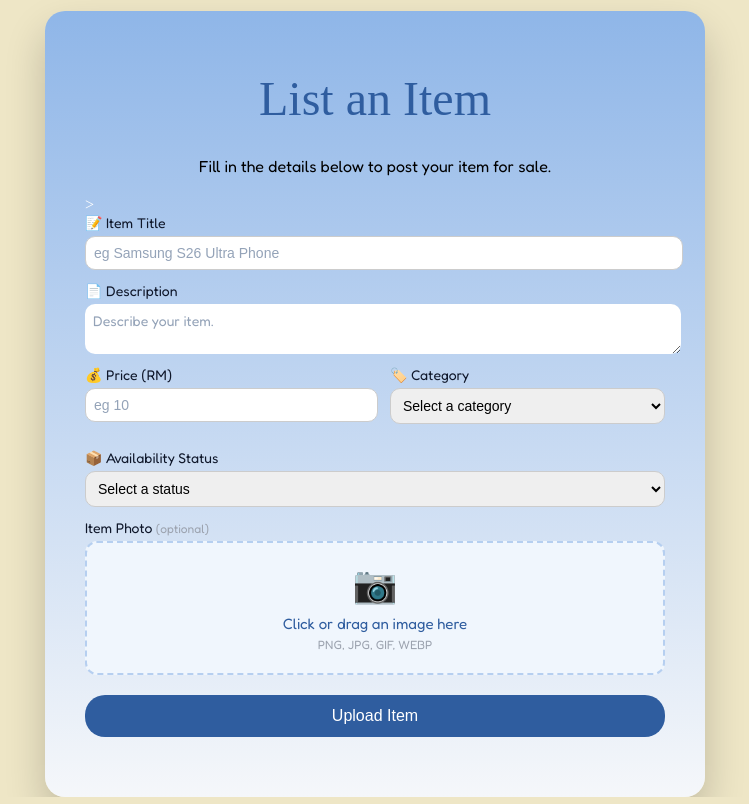
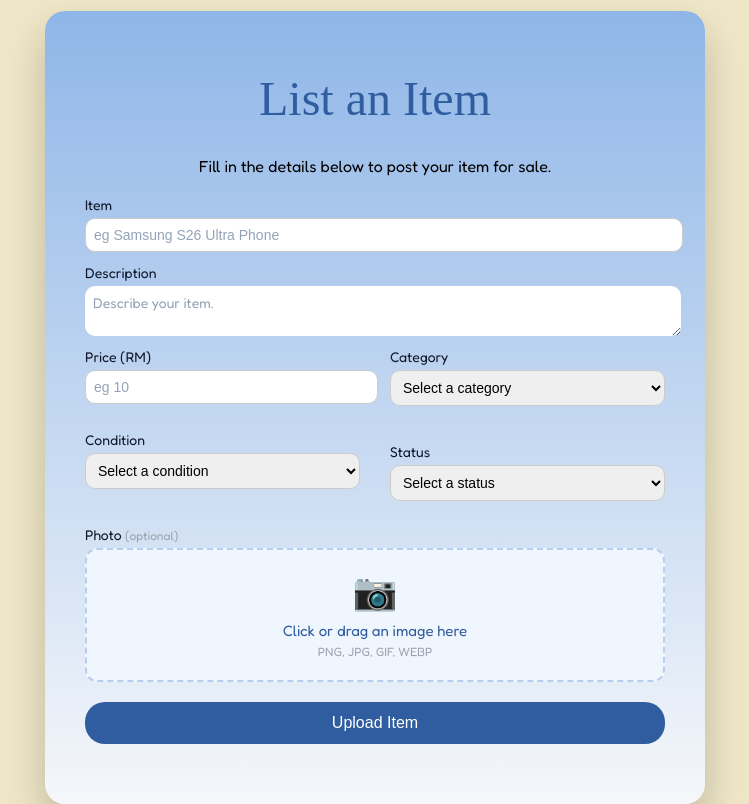
Before and after one commit to S1ngggg/GitExercise-G062-, a Flask app: page /item_form in a window 1280 px wide. Shown: the part 159-963 px from the top of the page, without its empty margins (265-1014 px from the left). Run offline with Flask 3, Linux system fonts and the light colour scheme; data comes from the database, SQL or seed files in the repository; both versions use the stored data as it was after the commit; some web fonts are replaced.

Commit message:
fixed issue with creating a listing

```diff
--- a/templates/item_form.html
+++ b/templates/item_form.html
@@ -21,26 +21,26 @@
             Fill in the details below to post your item for sale.
         </p>
 
-        <form method="POST" enctype="multipart/form-data" class="neat_edges">>
+        <form method="POST" enctype="multipart/form-data" class="neat_edges">
             <div class="input-group">
-                <label for="title">📝 Item Title</label>
+                <label for="title">Item</label>
                 <input type="text" id="title" name="title" placeholder="eg Samsung S26 Ultra Phone" required>
             </div>
 
             <div class="input-group" style="margin-top:12px;">
-                <label for="description">📄 Description</label>
+                <label for="description"> Description</label>
                 <textarea id="description" name="description" placeholder="Describe your item."
                     class="description_textarea"></textarea>
             </div>
 
             <div class="input-row" style="margin-top:12px;">
                 <div class="input-group">
-                    <label for="price">💰 Price (RM)</label>
+                    <label for="price"> Price (RM)</label>
                     <input type="number" id="price" name="price" placeholder="eg 10" min="0" required>
                 </div>
 
                 <div class="input-group">
-                    <label for="category">🏷️ Category</label>
+                    <label for="category"> Category</label>
                     <select id="category" name="category" required>
                         <option value="" disabled selected>Select a category</option>
                         {% for id, name in categories %}
@@ -50,8 +50,19 @@
                 </div>
             </div>
 
+            <div class="input-row" style="margin-top:12px;">
+                <div class="input-group">
+                    <label for="condition"> Condition</label>
+                    <select id="condition" name="condition" required>
+                        <option value="" disabled selected>Select a condition</option>
+                        {% for id, name in conditions %}
+                        <option value="{{ id }}">{{ name }}</option>
+                        {% endfor %}
+                    </select>
+                </div>
+
                 <div class="input-group" style="margin-top:12px;">
-                <label for="status">📦 Availability Status</label>
+                    <label for="status"> Status</label>
                     <select id="status" name="status" required>
                         <option value="" disabled selected>Select a status</option>
                         {% for id, condition in status %}
@@ -59,9 +70,10 @@
                         {% endfor %}
                     </select>
                 </div>
+            </div>
 
             <div class="input-group" style="margin-top:12px;">
-                <label for="image">Item Photo <span class="optional_label">(optional)</span></label>
+                <label for="image">Photo <span class="optional_label">(optional)</span></label>
                 <div class="image_upload_area" id="upload_area">
                     <input type="file" id="image" name="image" accept="image/*" class="image_file_input"
                         onchange="previewImage(event)">
```
Also changed, not shown: database.db. Lines whose indentation alone changed are shown as unchanged.
